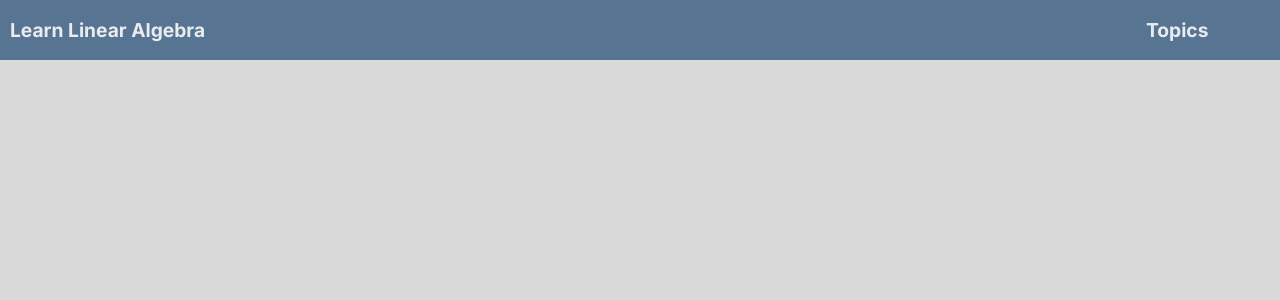
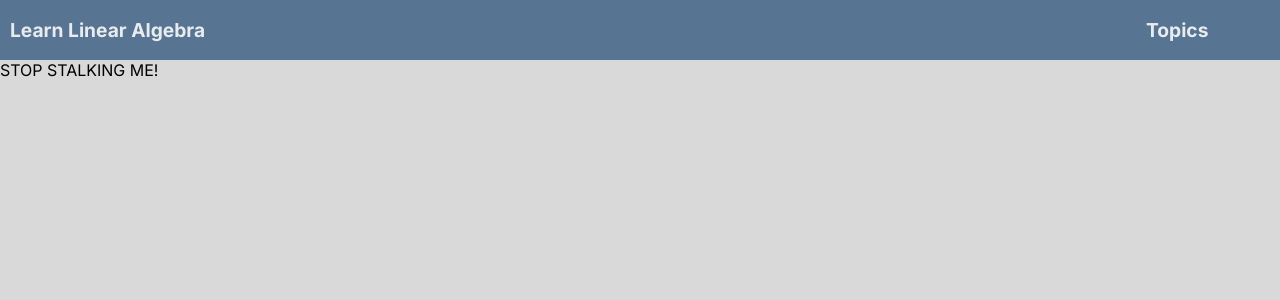
Before and after one commit to ealeonraz/learnlinearalgebra, a Next.js app: page /red in a window 1280 px wide. Shown: the top 300 px of the page. Built offline with nearby package versions, Linux system fonts and the light colour scheme.

Commit message:
Red page

```diff
--- a/app/red/page.tsx
+++ b/app/red/page.tsx
@@ -5,19 +5,8 @@ export const runtime = "edge";
 
 export default function Home() {
   return (
-    <>
-      <Script
-        id="google-analytics"
-        strategy="afterInteractive"
-        dangerouslySetInnerHTML={{
-          __html: `
-            window.dataLayer = window.dataLayer || [];
-            function gtag(){dataLayer.push(arguments);}
-            gtag('js', new Date());
-            gtag('config', 'G-WXRPDT3LXF');
-          `,
-        }}
-      />
-    </>
-  );
+    <div>
+        STOP STALKING ME!
+    </div>
+  )
 }
```
